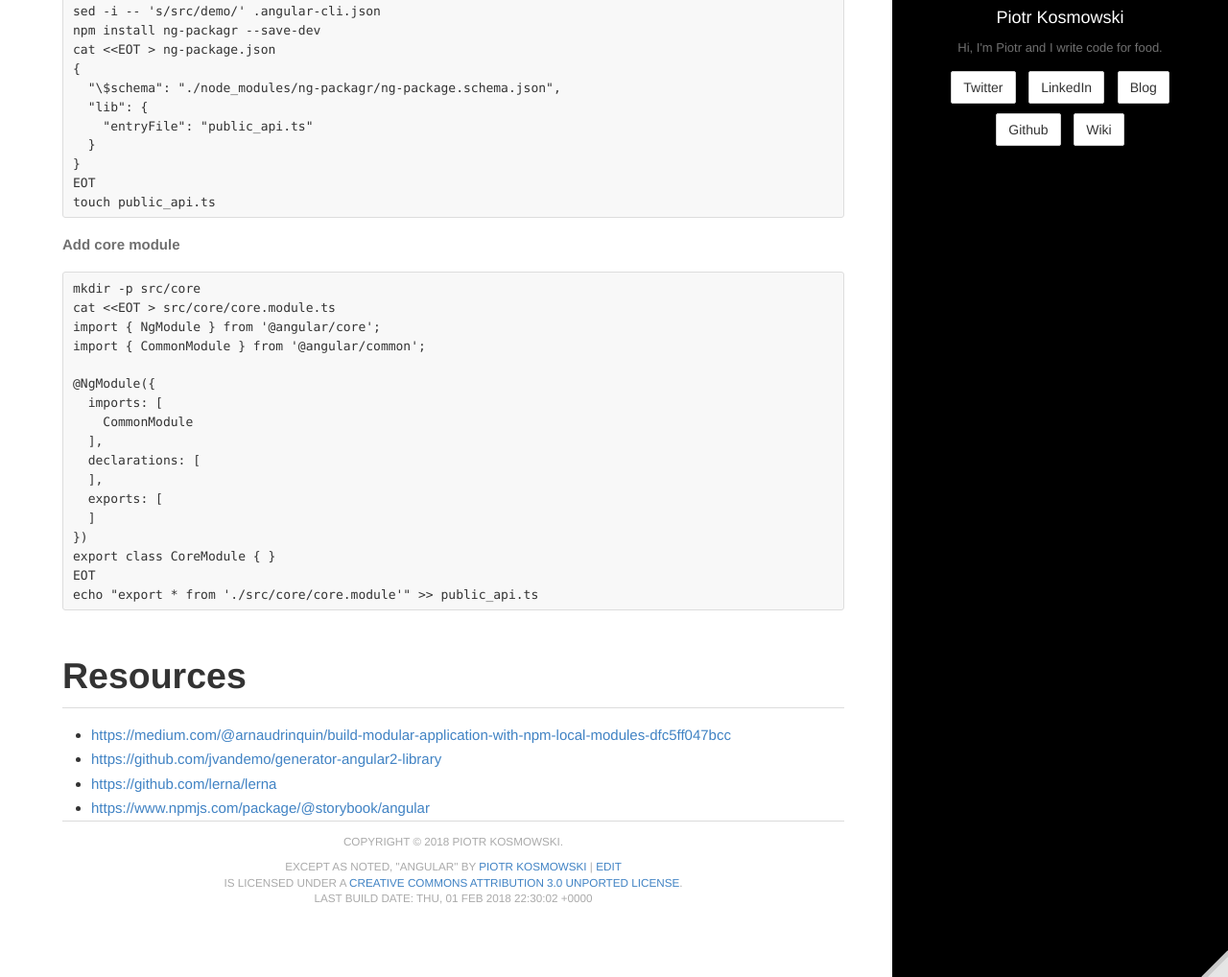
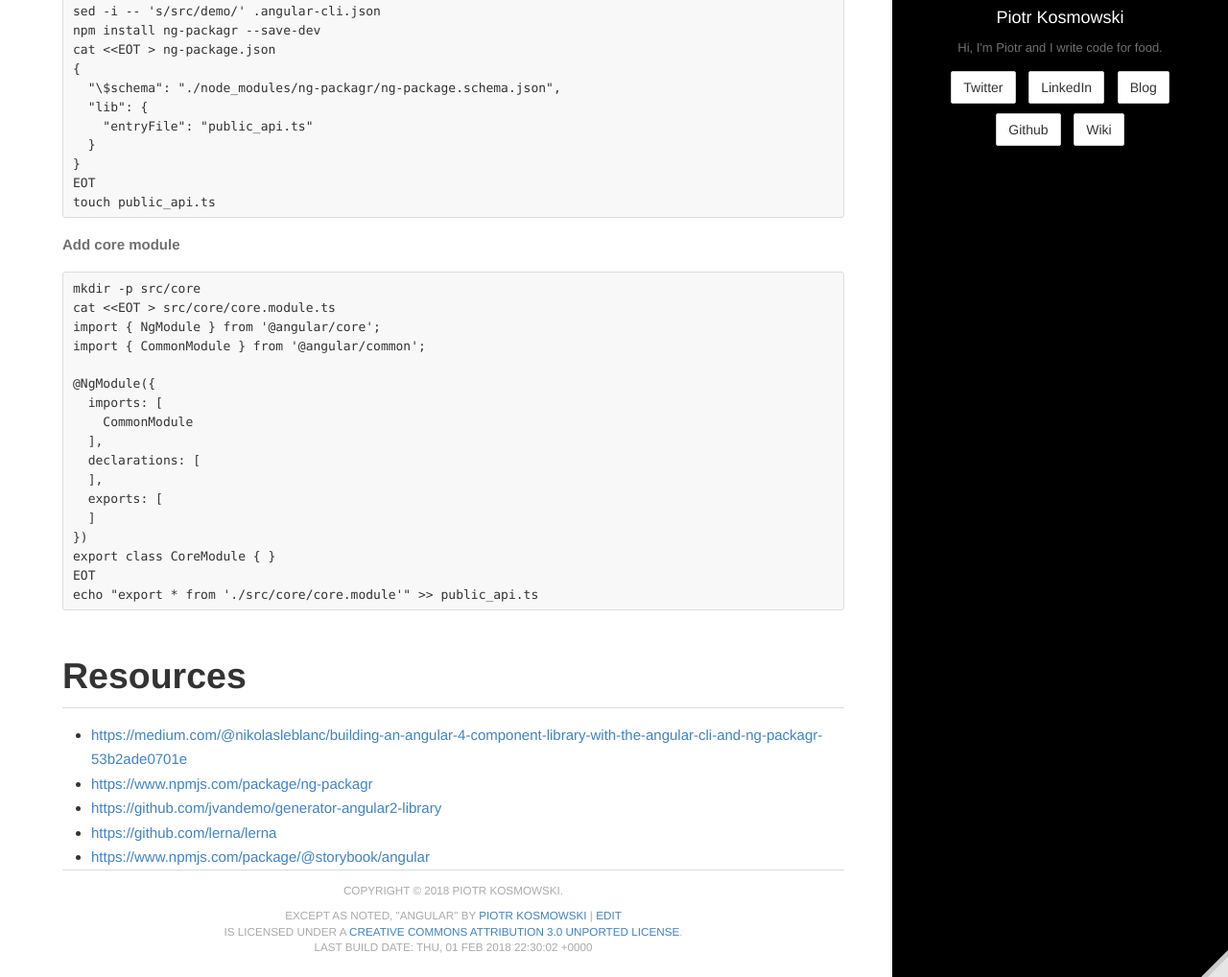
Before and after one commit to kospiotr/kospiotr.github.io, a Jekyll site: the page built from wiki/angular.md, in a window 1280 px wide and 1297 px high, cut to the strip 279-1297 px from the top of the window. Shown: the whole strip at 96% size. Built offline with Jekyll 4.4.1, drawn with Linux system fonts in a browser that asks for light colours; some of the changed lines change nothing that is shown.

Commit message:
Update angular.md

```diff
--- a/wiki/angular.md
+++ b/wiki/angular.md
@@ -52,7 +52,8 @@ echo "export * from './src/core/core.module'" >> public_api.ts
 
 # Resources
 
-* [https://medium.com/@arnaudrinquin/build-modular-application-with-npm-local-modules-dfc5ff047bcc](https://medium.com/@arnaudrinquin/build-modular-application-with-npm-local-modules-dfc5ff047bcc)
+* [https://medium.com/@nikolasleblanc/building-an-angular-4-component-library-with-the-angular-cli-and-ng-packagr-53b2ade0701e](https://medium.com/@nikolasleblanc/building-an-angular-4-component-library-with-the-angular-cli-and-ng-packagr-53b2ade0701e)
+* [https://www.npmjs.com/package/ng-packagr](https://www.npmjs.com/package/ng-packagr)
 * [https://github.com/jvandemo/generator-angular2-library](https://github.com/jvandemo/generator-angular2-library)
 * [https://github.com/lerna/lerna](https://github.com/lerna/lerna)
 * [https://www.npmjs.com/package/@storybook/angular](https://www.npmjs.com/package/@storybook/angular)
```
